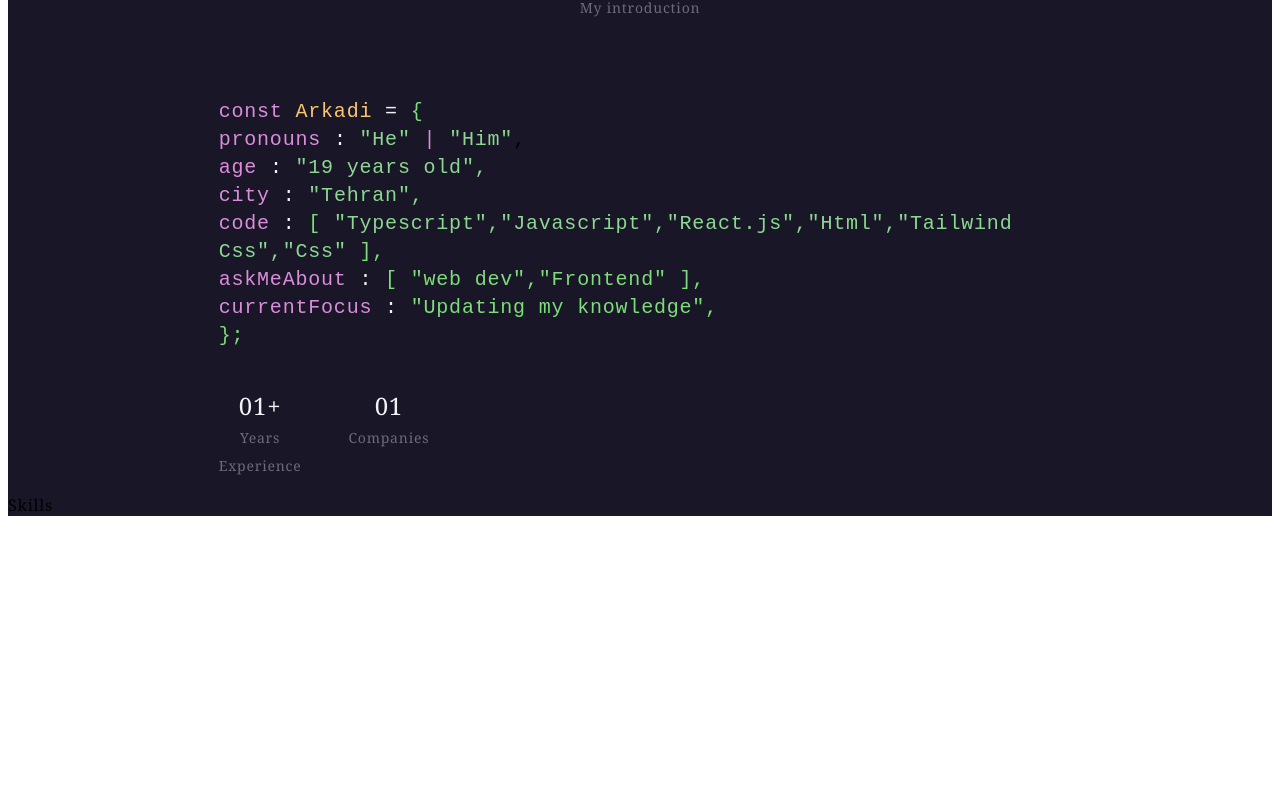
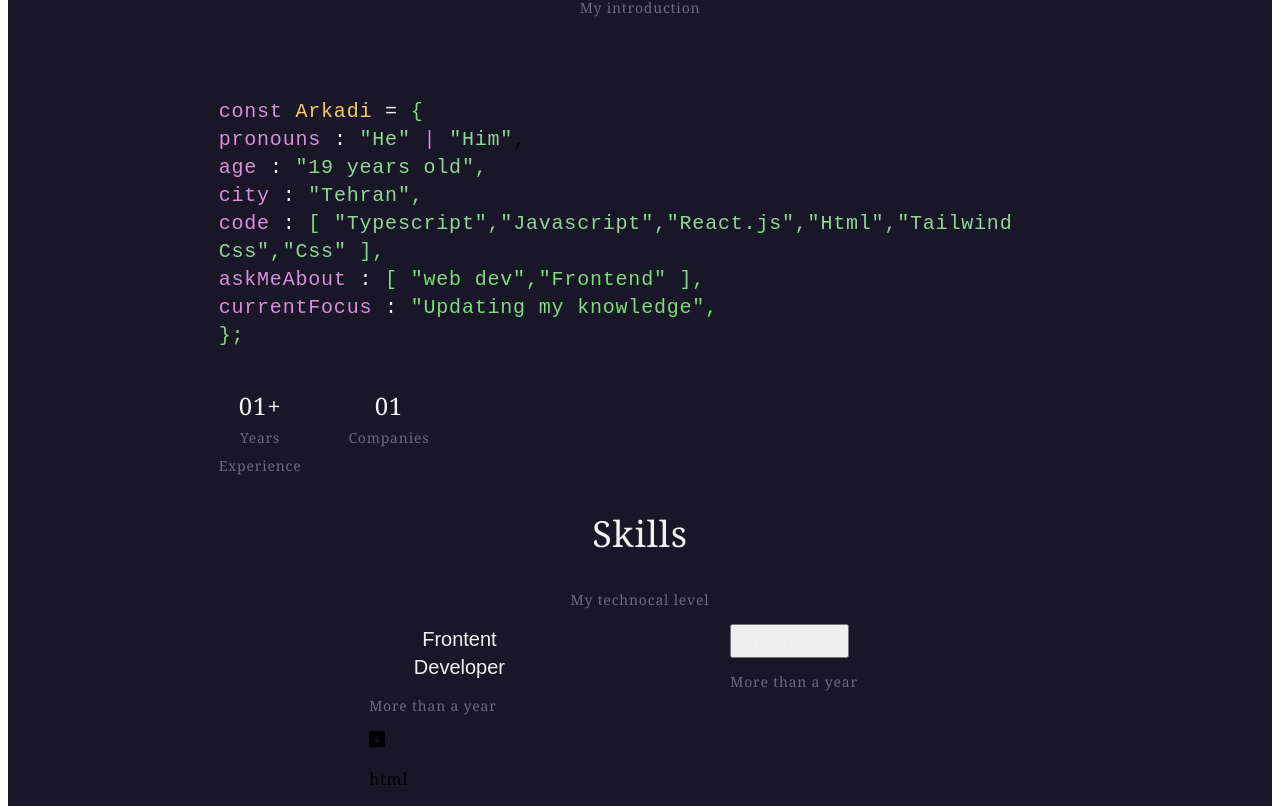
Before and after one commit to ArkadiNazarian/portfolio, a React (Create React App) app: page / in a window 1280 px wide. Shown: the part 492-1298 px from the top of the page. Before the commit the page ends 1008 px from the top, so only its background shows below. Built offline with nearby package versions, Linux system fonts and the light colour scheme.

Commit message:
drop down

```diff
--- a/src/App.tsx
+++ b/src/App.tsx
@@ -1,6 +1,7 @@
 import { Link } from 'react-scroll';
 import { About } from './About/about';
 import { Arkadi } from './Arkadi/arkadi';
+import { Index } from './Skills';
 import { Skills } from './Skills/skills';
 
 export function App() {
@@ -23,7 +24,7 @@
           <About/>
         </section>
         <section id='skills'>
-          <Skills/>
+          <Index/>
         </section>
       </div>
     </div>
--- /dev/null
+++ b/src/Skills/dropdown.tsx
@@ -0,0 +1,24 @@
+import { useState } from "react";
+
+export interface IProps {
+    classname: string
+}
+
+export interface IFormProps {
+    class: string;
+    action_set:()=>void
+}
+export const Dropdown = () => {
+    const [current_class, set_current_class] = useState(" ")
+
+    const action_set_classname = () => {
+        set_current_class("tw-flex")
+    }
+
+
+
+    return {
+        action_set:action_set_classname,
+        class: current_class
+    } as IFormProps
+}
--- /dev/null
+++ b/src/Skills/index.tsx
@@ -0,0 +1,9 @@
+import { Dropdown } from "./dropdown";
+import { Skills } from "./skills";
+export function Index() {
+    let props = Dropdown();
+    // let {email,password,action_submit,form_data,form_errors,handleChange}=props;
+    return <Skills
+      {...props}
+    />
+  }
--- a/src/Skills/skills.tsx
+++ b/src/Skills/skills.tsx
@@ -1,5 +1,43 @@
-export const Skills = () => {
+import { useCallback, useState } from "react";
+import { Dropdown, IFormProps } from "./dropdown"
+import { BsFillArrowDownSquareFill,BsFillArrowUpSquareFill } from "react-icons/bs";
+export const Skills = (props: IFormProps) => {
+    const [isCollapsed, setIsCollapsed] = useState<boolean>(true);
+    const handle_toggle_click = useCallback(() => {
+        setIsCollapsed((isCollapsed) => !isCollapsed);
+    }, []);
     return (
-        <p>Skills</p>
+        <div>
+            <div className="tw-text-center ">
+                <p className="tw-text-4xl tw-text-secondary">Skills</p>
+                <p className="tw-text-sm tw-text-third">My technocal level</p>
+            </div>
+            <div className="tw-grid tw-grid-cols-7">
+                <div className="tw-col-start-3 ">
+                    <div>
+                        <button className="tw-text-xl tw-bg-background tw-text-secondary tw-border-none"
+                            onClick={handle_toggle_click}
+                        >Frontent Developer</button>
+                        <p className="tw-text-sm tw-text-third">More than a year</p>
+                        <div>
+                        {isCollapsed ? <BsFillArrowDownSquareFill /> : <BsFillArrowUpSquareFill />}
+                        </div>
+                    </div>
+                    <div>
+                        <p className= {isCollapsed?"tw-flex":"tw-hidden"}>html</p>
+                    </div>
+                </div>
+                <div className="tw-col-start-5 ">
+                    <div>
+                        <button className="tw-text-xl tw-text-secondary">Other Skills</button>
+                        <p className="tw-text-sm tw-text-third">More than a year</p>
+                    </div>
+                </div>
+            </div>
+        </div>
     )
 }
+
+function setIsCollapsed(arg0: (isCollapsed: any) => boolean) {
+    throw new Error("Function not implemented.");
+}
```
